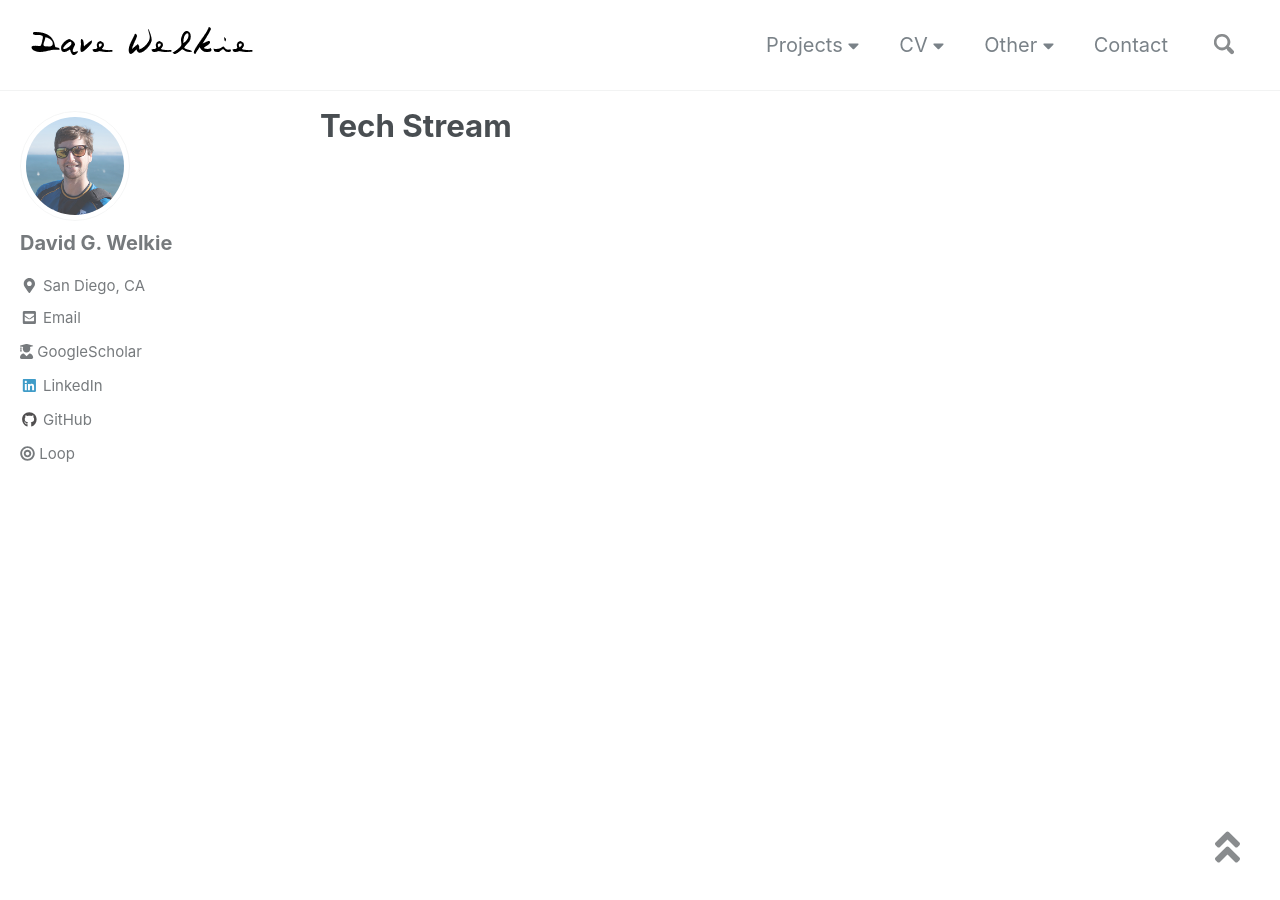
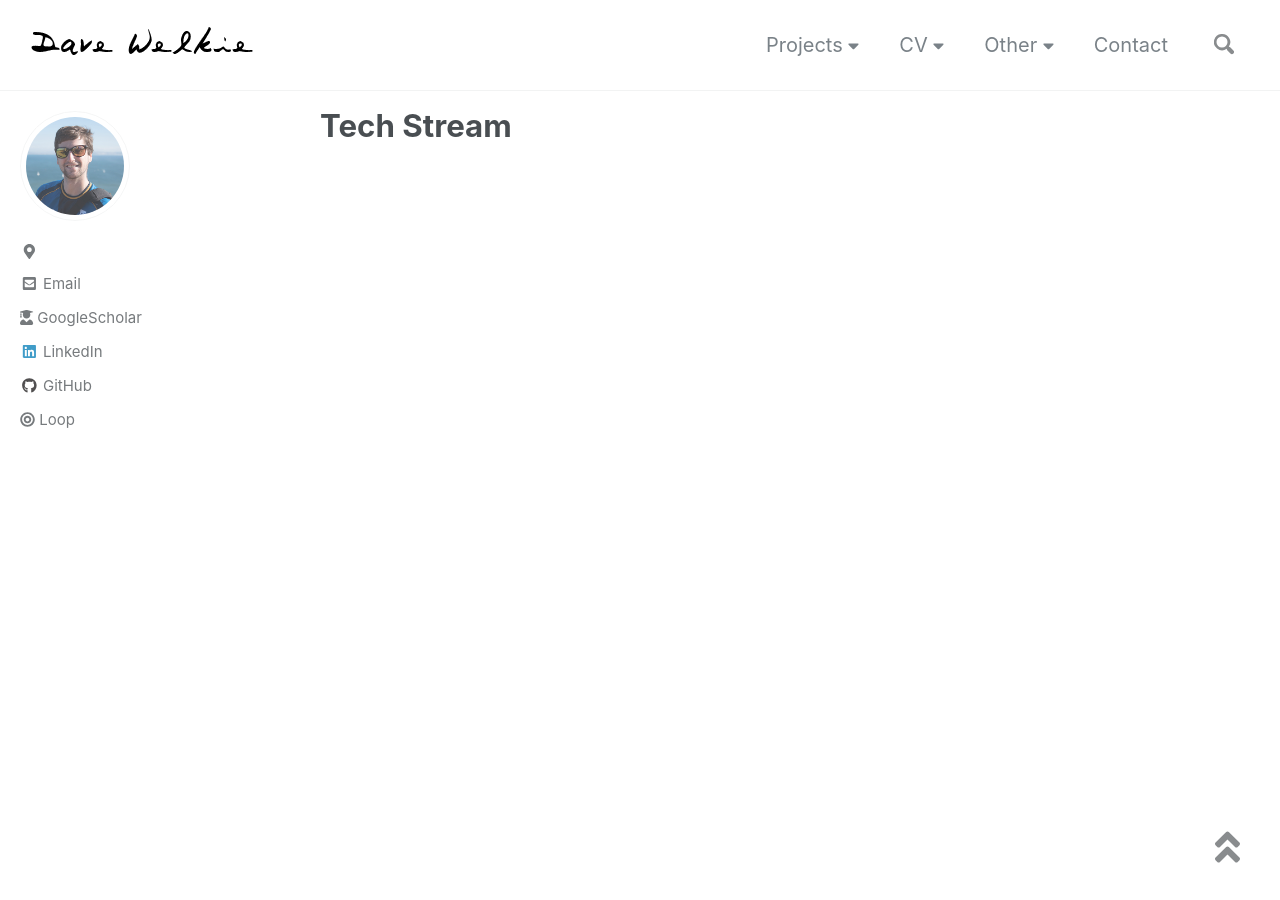
Before and after one commit to dwelkie/dwelkie.github.io, a Jekyll site: the page built from _pages/techstream.md, in a window 1280 px wide and 900 px high. Built offline with Jekyll 4.4.1, drawn with Linux system fonts in a browser that asks for light colours; nearby versions of some CDN libraries.

Commit message:
Update _config.yml

```diff
--- a/_config.yml
+++ b/_config.yml
@@ -101,10 +101,10 @@ analytics:
 
 # Site Author
 author:
-  name             : "David G. Welkie"
+  name             : ""
   avatar           : "/assets/images/dw-shades350x350.jpg" # path of avatar image, e.g. "/assets/images/bio-photo.jpg"
   bio              : ""
-  location         : "San Diego, CA"
+  location         : ""
   email            : "david.welkie@gmail.com"
   uri              :
   home             : # null (default), "absolute or relative url to link to author home"
```
